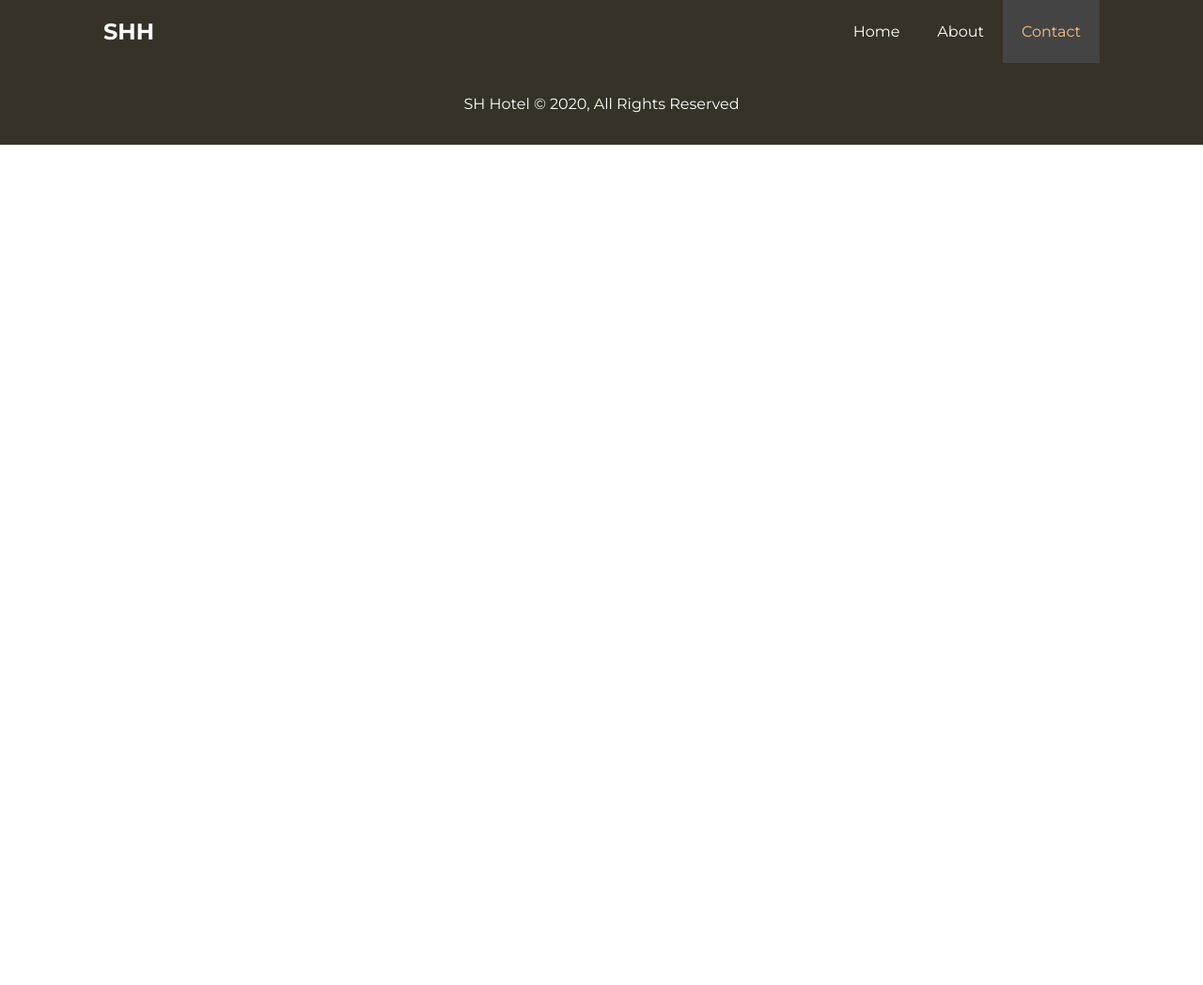
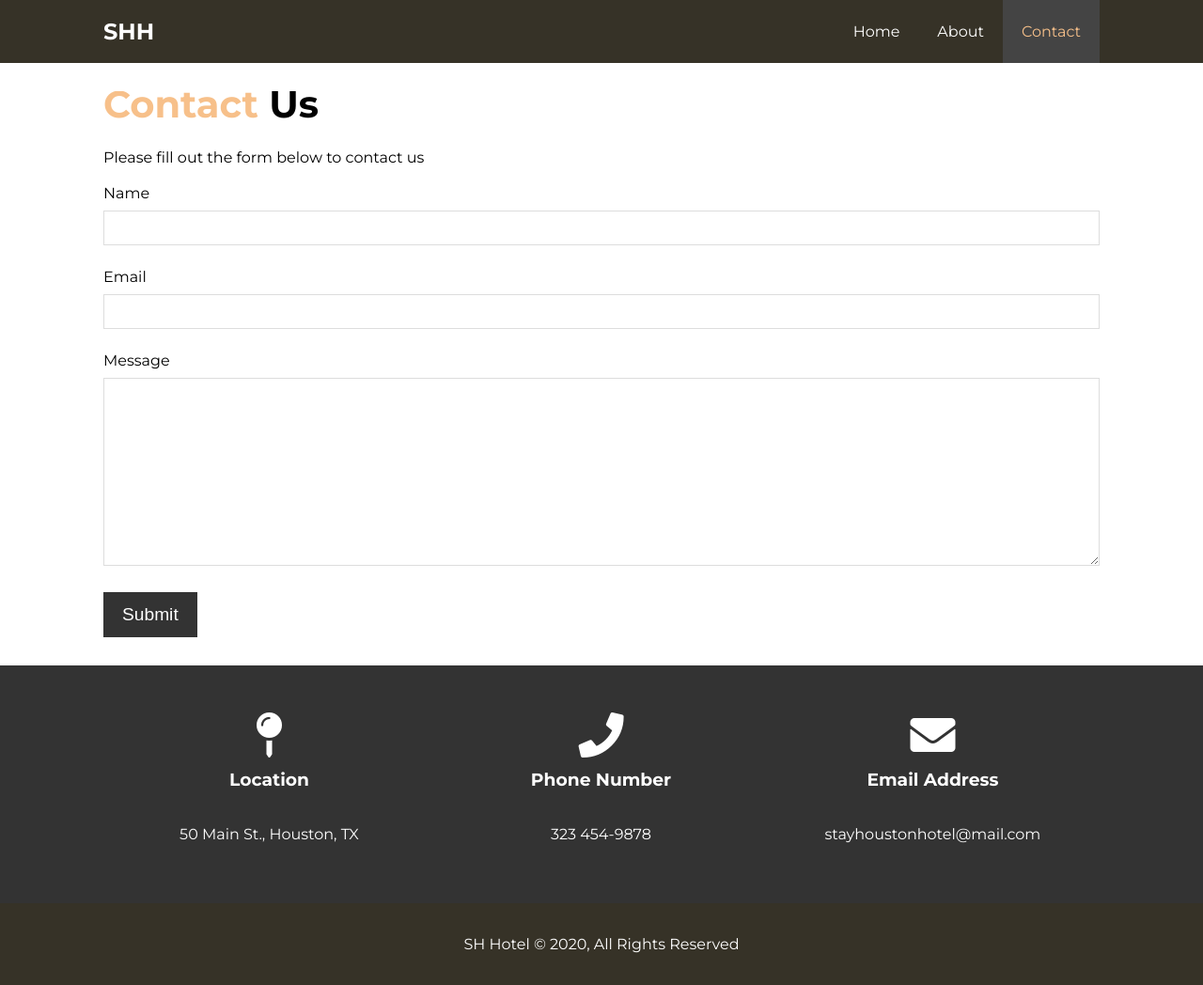
Before and after one commit to jg00/prac-modern-css-bt-01, a plain HTML site: page 04-hotel-project/hotel-project/contact.html in a window 1280 px wide. Shown: the whole page at 94% size. Before the commit the page ends 800 px from the top, so only its background shows below. Drawn offline with Linux system fonts and the light colour scheme.

Commit message:
Contact page complete.

```diff
--- a/04-hotel-project/hotel-project/contact.html
+++ b/04-hotel-project/hotel-project/contact.html
@@ -28,6 +28,57 @@
       </nav>
     </header>
 
+    <section id="contact-form" class="py-3">
+      <div class="container">
+        <h1 class="l-heading"><span class="text-primary">Contact</span> Us</h1>
+        <p>Please fill out the form below to contact us</p>
+
+        <form action="process.php">
+          <div class="form-group">
+            <label for="name">Name</label>
+            <input type="text" name="name" id="name" />
+          </div>
+          <div class="form-group">
+            <label for="email">Email</label>
+            <input type="email" name="email" id="email" />
+          </div>
+          <div class="form-group">
+            <label for="message">Message</label>
+            <textarea name="message" id="message"></textarea>
+          </div>
+          <button type="submit" class="btn">Submit</button>
+        </form>
+      </div>
+    </section>
+
+    <section id="contact-info" class="bg-dark">
+      <div class="container">
+        <div class="box">
+          <i class="fas fa-map-pin fa-3x"></i>
+          <h3>Location</h3>
+          <p>
+            50 Main St., Houston, TX
+          </p>
+        </div>
+
+        <div class="box">
+          <i class="fas fa-phone fa-3x"></i>
+          <h3>Phone Number</h3>
+          <p>
+            323 454-9878
+          </p>
+        </div>
+
+        <div class="box">
+          <i class="fas fa-envelope fa-3x"></i>
+          <h3>Email Address</h3>
+          <p>
+            stayhoustonhotel@mail.com
+          </p>
+        </div>
+      </div>
+    </section>
+
     <footer id="main-footer">
       <p>SH Hotel &copy; 2020, All Rights Reserved</p>
     </footer>
--- a/04-hotel-project/hotel-project/css/style.css
+++ b/04-hotel-project/hotel-project/css/style.css
@@ -167,7 +167,7 @@ p {
 /* Showcase */
 #showcase {
   height: 600px;
-  background: url(../img/showcase.jpg) center center/cover no-repeat;
+  background: url(../img/showcase-2.jpg) center center/cover no-repeat;
 }
 
 #showcase .showcase-content {
@@ -285,6 +285,31 @@ p {
 }
 
 /* Contact */
+#contact-form .form-group {
+  margin-bottom: 20px;
+}
+
+#contact-form label {
+  display: block;
+  margin-bottom: 5px;
+}
+
+#contact-form input,
+#contact-form textarea {
+  width: 100%;
+  padding: 10px;
+  border: 1px solid #ddd;
+}
+
+#contact-form textarea {
+  height: 200px;
+}
+
+#contact-form input:focus,
+#contact-form textarea:focus {
+  outline: none;
+  border-color: #f7c08a;
+}
 
 /* Footer */
 #main-footer {
```
Also changed, not shown: 1 other file.
